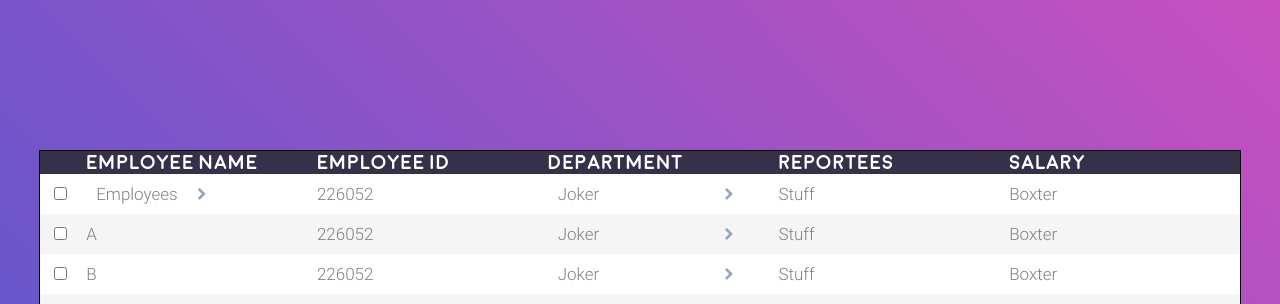
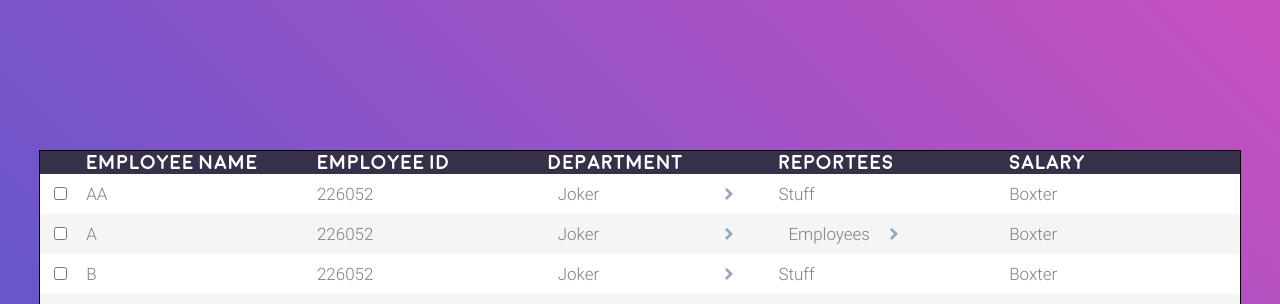
Before and after one commit to KawshalC/caseyGrid, a React (Create React App) app: page / in a window 1280 px wide. Shown: the top 304 px of the page. Built offline with nearby package versions, Linux system fonts and the light colour scheme.

Commit message:
Minor Improvements

```diff
--- a/public/index.html
+++ b/public/index.html
@@ -14,7 +14,7 @@
     <link rel="stylesheet" href="https://fonts.googleapis.com/css?family=Source+Sans+Pro:400&display=swap">
 
     <link rel="manifest" href="%PUBLIC_URL%/manifest.json" />
-    <title>KC GRID</title>
+    <title>Casey GRID</title>
   </head>
   <body>
     <noscript>You need to enable JavaScript to run this app.</noscript>
--- a/src/App.css
+++ b/src/App.css
@@ -114,7 +114,7 @@ body {
 	resize: none;
 	height: auto;
   background:transparent;
-	padding: 8px;
+	padding: 0px;
   width: calc(100%-20px);
 	box-shadow: 0px 4px 10px -8px black;
   position: relative;
@@ -142,3 +142,14 @@ body {
   min-width: 1200px;
   width: 1200px;
 }
+.secondaryContainer .CaseyGrid{
+  visibility: hidden;
+  opacity: 0;
+}
+.secondaryGrid .CaseyGrid{
+  visibility: visible;
+  opacity: 1;
+  transition: visibility 0s, opacity 0.5s linear;
+  -webkit-animation: fadeIn 1s;
+    animation: fadeIn 1s;
+}
--- a/src/App.js
+++ b/src/App.js
@@ -16,10 +16,19 @@ class App extends React.Component {
                     { headerName: 'Salary', model: 'salary' },
                 ],
                 rowData: [
-                    [   {
-                            model: 'empName',
-                            value: 'AA',
-                            secondaryData: {
+                        [
+                            { model: 'empName',value: 'AA',type: '1'},
+                            { model: 'id', value: '226052', type: '1' },
+                            { model: 'dept', value: '2', type: '2', secondaryData: [{ id: "0", label: "Harley" }, { id: "1", label: "Celica" }, { id: "2", label: "Joker" }] },
+                            { model: 'reportee', value: 'Stuff', type: '1' },
+                            { model: 'salary', value: 'Boxter', type: '1' }
+
+                         ],
+                        [
+                            { model: 'empName', value: 'A', type: '1' },
+                            { model: 'id', value: '226052', type: '1' },
+                            { model: 'dept', value: '2', type: '2', secondaryData: [{ id: "0", label: "Harley" }, { id: "1", label: "Celica" }, { id: "2", label: "Joker" }] },
+                            { model: 'reportee', value: 'Stuff', type: '0',secondaryData: {
                                 showCheckBox: true,
                                 headerNames: [
                                     { headerName: 'Employee Name', model: 'empName' },
@@ -35,20 +44,7 @@ class App extends React.Component {
                                         { model: 'id', value: '226052', type: '1' },
                                     ]
                                 ]
-                            },
-                            type: '0'
-                        },
-                        { model: 'id', value: '226052', type: '1' },
-                        { model: 'dept', value: '2', type: '2', secondaryData: [{ id: "0", label: "Harley" }, { id: "1", label: "Celica" }, { id: "2", label: "Joker" }] },
-                        { model: 'reportee', value: 'Stuff', type: '1' },
-                        { model: 'salary', value: 'Boxter', type: '1' }
-
-                    ],
-                        [
-                            { model: 'empName', value: 'A', type: '1' },
-                            { model: 'id', value: '226052', type: '1' },
-                            { model: 'dept', value: '2', type: '2', secondaryData: [{ id: "0", label: "Harley" }, { id: "1", label: "Celica" }, { id: "2", label: "Joker" }] },
-                            { model: 'reportee', value: 'Stuff', type: '1' },
+                            } },
                             { model: 'salary', value: 'Boxter', type: '1' }
                         ],
                         [
--- a/src/Controls/SecondaryGrid.jsx
+++ b/src/Controls/SecondaryGrid.jsx
@@ -17,7 +17,10 @@ class SecondaryGrid extends React.Component{
 
       showHideSecondaryTable(){
           if(this.state.isOpen)
-            return(<Grid data={this.props.data}></Grid>);
+            return(
+            <div className="secondaryGrid">
+              <Grid data={this.props.data}></Grid>
+            </div>);
       }
 
       render(){
--- a/src/Controls/Textbox.jsx
+++ b/src/Controls/Textbox.jsx
@@ -1,5 +1,5 @@
 import React from 'react';
-
+import TextareaCounter from 'react-textarea-counter';
 class TextBox extends React.Component{
     constructor(props){
         super(props);
@@ -11,6 +11,7 @@ class TextBox extends React.Component{
         return(
           <div>
               <textarea rows={this.state.rows} defaultValue={this.props.value}	placeholder={'Enter Text'} ></textarea>
+              <div></div>
           </div>
         )
       }
```
